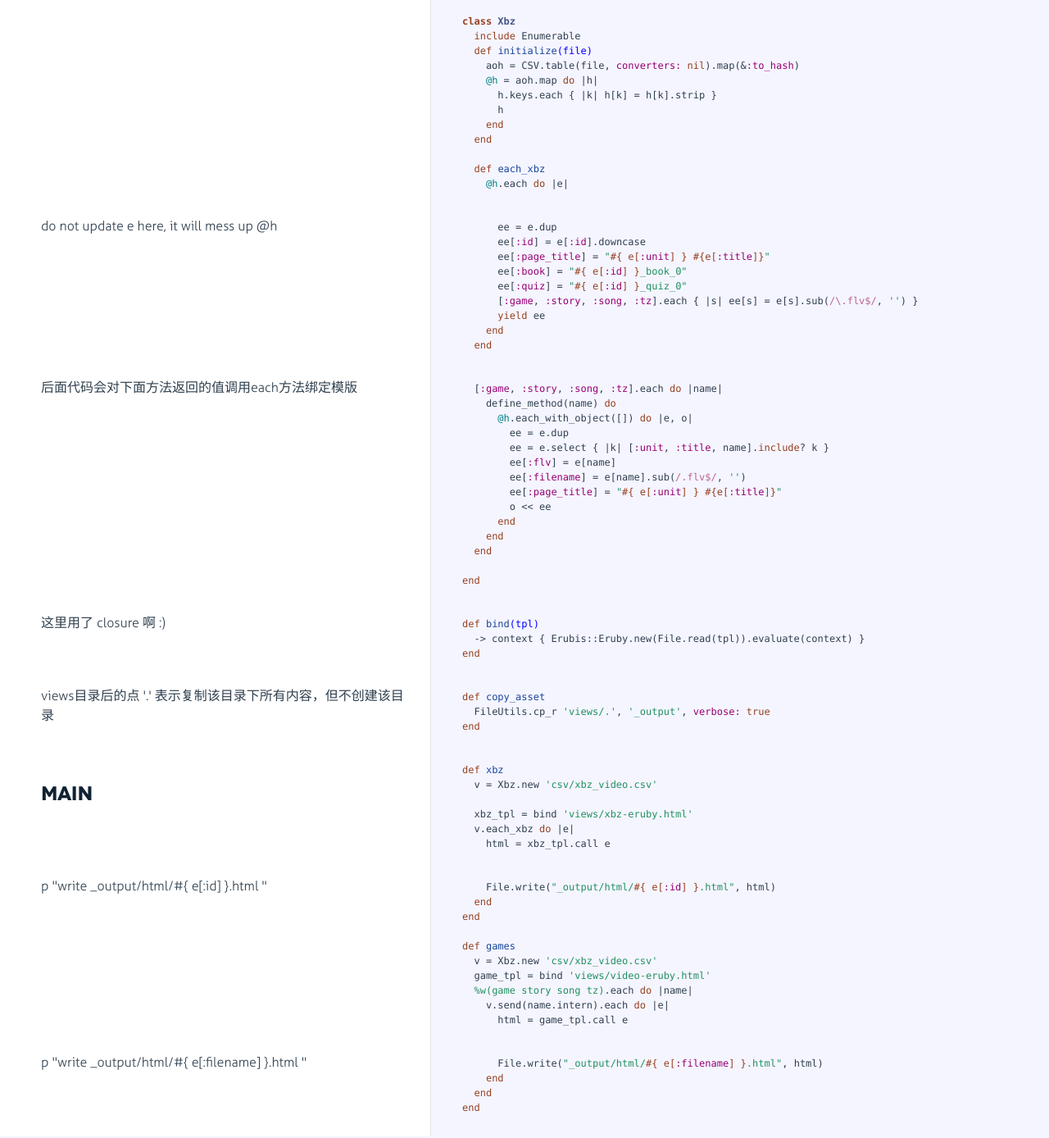
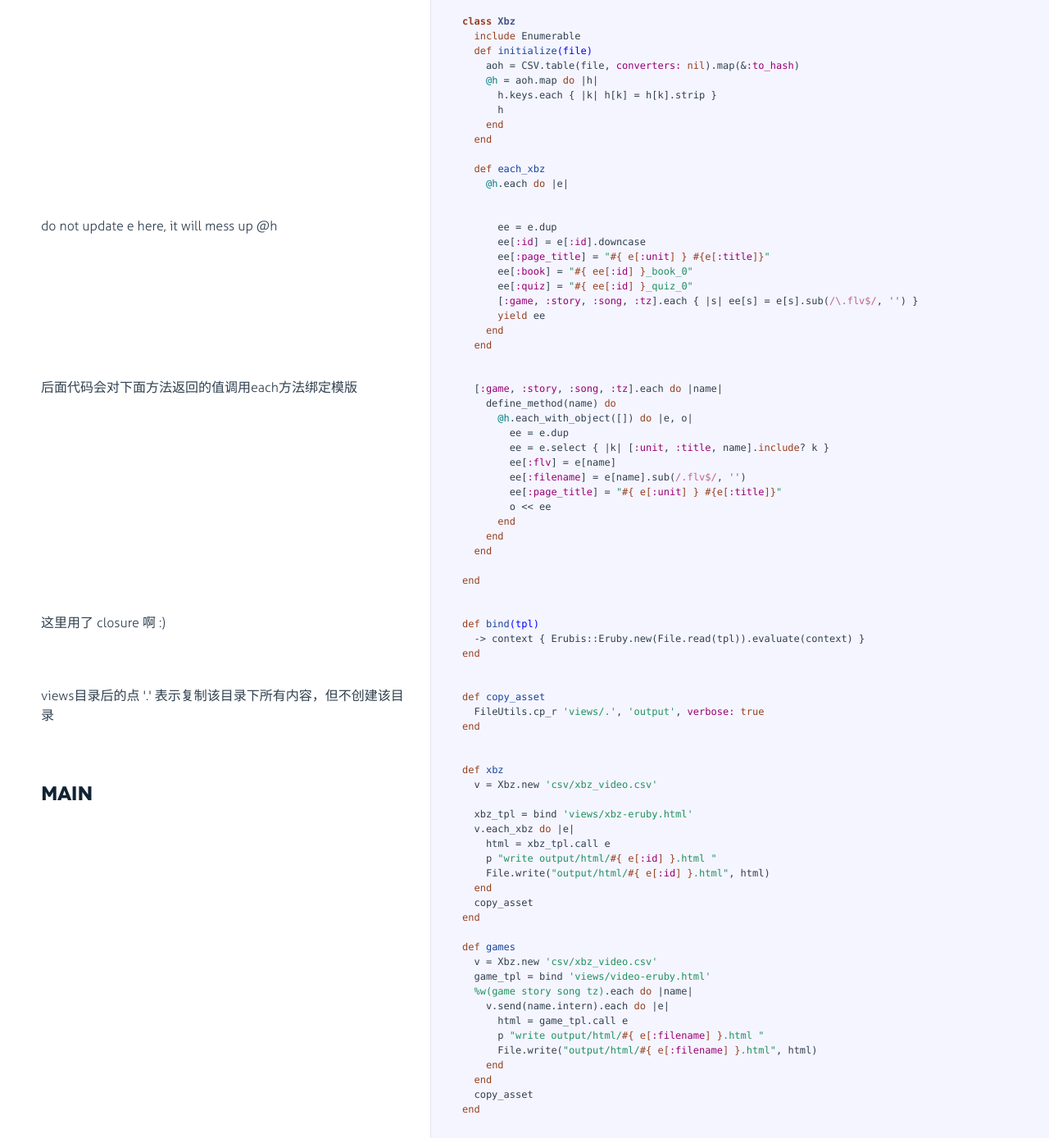
Before and after one commit to 404pnf/kidslib-xbz, a plain HTML site: page docs/xbz-oop.html in a window 1280 px wide. Shown: the part 1334-2722 px from the top of the page at 82% size. Drawn offline with Linux system fonts and the light colour scheme.

Commit message:
修复错我，将ee写成e

```diff
--- a/csv/xbz-nid-title.csv
+++ b/csv/xbz-nid-title.csv
@@ -1,3 +1,4 @@
+nid, title
 "99","Unit 1 Hello!"
 "100","Unit 2 Mummy and Daddy"
 "101","Unit 3 I'm Lingling"
--- a/docs/xbz-oop.html
+++ b/docs/xbz-oop.html
@@ -200,8 +200,8 @@
             <div class="content"><div class='highlight'><pre>      ee = e.dup
       ee[<span class="symbol">:id</span>] = e[<span class="symbol">:id</span>].downcase
       ee[<span class="symbol">:page_title</span>] = <span class="string">"<span class="subst">#{ e[<span class="symbol">:unit</span>] }</span> <span class="subst">#{e[<span class="symbol">:title</span>]}</span>"</span>
-      ee[<span class="symbol">:book</span>] = <span class="string">"<span class="subst">#{ e[<span class="symbol">:id</span>] }</span>_book_0"</span>
-      ee[<span class="symbol">:quiz</span>] = <span class="string">"<span class="subst">#{ e[<span class="symbol">:id</span>] }</span>_quiz_0"</span>
+      ee[<span class="symbol">:book</span>] = <span class="string">"<span class="subst">#{ ee[<span class="symbol">:id</span>] }</span>_book_0"</span>
+      ee[<span class="symbol">:quiz</span>] = <span class="string">"<span class="subst">#{ ee[<span class="symbol">:id</span>] }</span>_quiz_0"</span>
       [<span class="symbol">:game</span>, <span class="symbol">:story</span>, <span class="symbol">:song</span>, <span class="symbol">:tz</span>].each { |s| ee[s] = e[s].sub(<span class="regexp">/\.flv$/</span>, <span class="string">''</span>) }
       <span class="keyword">yield</span> ee
     <span class="keyword">end</span>
@@ -266,7 +266,7 @@
             </div>
 
             <div class="content"><div class='highlight'><pre><span class="function"><span class="keyword">def</span> <span class="title">copy_asset</span></span>
-  <span class="constant">FileUtils</span>.cp_r <span class="string">'views/.'</span>, <span class="string">'_output'</span>, <span class="symbol">verbose:</span> <span class="keyword">true</span>
+  <span class="constant">FileUtils</span>.cp_r <span class="string">'views/.'</span>, <span class="string">'output'</span>, <span class="symbol">verbose:</span> <span class="keyword">true</span>
 <span class="keyword">end</span></pre></div></div>
 
         </li>
@@ -287,23 +287,11 @@
 
   xbz_tpl = bind <span class="string">'views/xbz-eruby.html'</span>
   v.each_xbz <span class="keyword">do</span> |e|
-    html = xbz_tpl.call e</pre></div></div>
-
-        </li>
-
-
-        <li id="section-14">
-            <div class="annotation">
-
-              <div class="pilwrap ">
-                <a class="pilcrow" href="#section-14">&#182;</a>
-              </div>
-              <p>p &quot;write _output/html/#{ e[:id] }.html &quot;</p>
-
-            </div>
-
-            <div class="content"><div class='highlight'><pre>    <span class="constant">File</span>.write(<span class="string">"_output/html/<span class="subst">#{ e[<span class="symbol">:id</span>] }</span>.html"</span>, html)
+    html = xbz_tpl.call e
+    p <span class="string">"write output/html/<span class="subst">#{ e[<span class="symbol">:id</span>] }</span>.html "</span>
+    <span class="constant">File</span>.write(<span class="string">"output/html/<span class="subst">#{ e[<span class="symbol">:id</span>] }</span>.html"</span>, html)
   <span class="keyword">end</span>
+  copy_asset
 <span class="keyword">end</span>
 
 <span class="function"><span class="keyword">def</span> <span class="title">games</span></span>
@@ -311,24 +299,12 @@
   game_tpl = bind <span class="string">'views/video-eruby.html'</span>
   <span class="string">%w(game story song tz)</span>.each <span class="keyword">do</span> |name|
     v.send(name.intern).each <span class="keyword">do</span> |e|
-      html = game_tpl.call e</pre></div></div>
-
-        </li>
-
-
-        <li id="section-15">
-            <div class="annotation">
-
-              <div class="pilwrap ">
-                <a class="pilcrow" href="#section-15">&#182;</a>
-              </div>
-              <p>p &quot;write _output/html/#{ e[:filename] }.html &quot;</p>
-
-            </div>
-
-            <div class="content"><div class='highlight'><pre>      <span class="constant">File</span>.write(<span class="string">"_output/html/<span class="subst">#{ e[<span class="symbol">:filename</span>] }</span>.html"</span>, html)
+      html = game_tpl.call e
+      p <span class="string">"write output/html/<span class="subst">#{ e[<span class="symbol">:filename</span>] }</span>.html "</span>
+      <span class="constant">File</span>.write(<span class="string">"output/html/<span class="subst">#{ e[<span class="symbol">:filename</span>] }</span>.html"</span>, html)
     <span class="keyword">end</span>
   <span class="keyword">end</span>
+  copy_asset
 <span class="keyword">end</span></pre></div></div>
 
         </li>
```
Also changed, not shown: docs/quiz-oop.html (+3 -3 lines), 2 other files.
